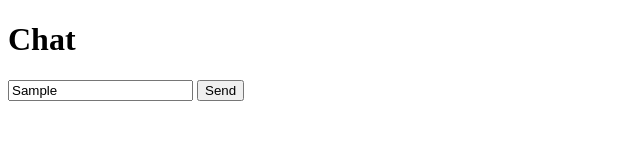
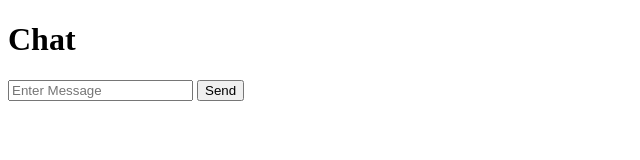
Before and after one commit to UttamMehta/AJJAS, a website: page index.html in a window 1280 px wide. Both pictures are taken after typing "Sample" into the empty fields and a click on the button "Send". Shown: the full height of the page, 0-640 px from the left. Drawn offline with nearby package versions, Linux system fonts and the light colour scheme.

Commit message:
added input field blank

```diff
--- a/index.html
+++ b/index.html
@@ -51,7 +51,7 @@ async function sendmessage(){
     let Message=document.getElementById("value").value;
     console.log(Id1+" line no 29");
    await socket.emit("chat",{Id1,Id2,Message});
-//    document.getElementById("value").value="";
+   document.getElementById("value").value="";
 }
 
 function show(arr){
```
